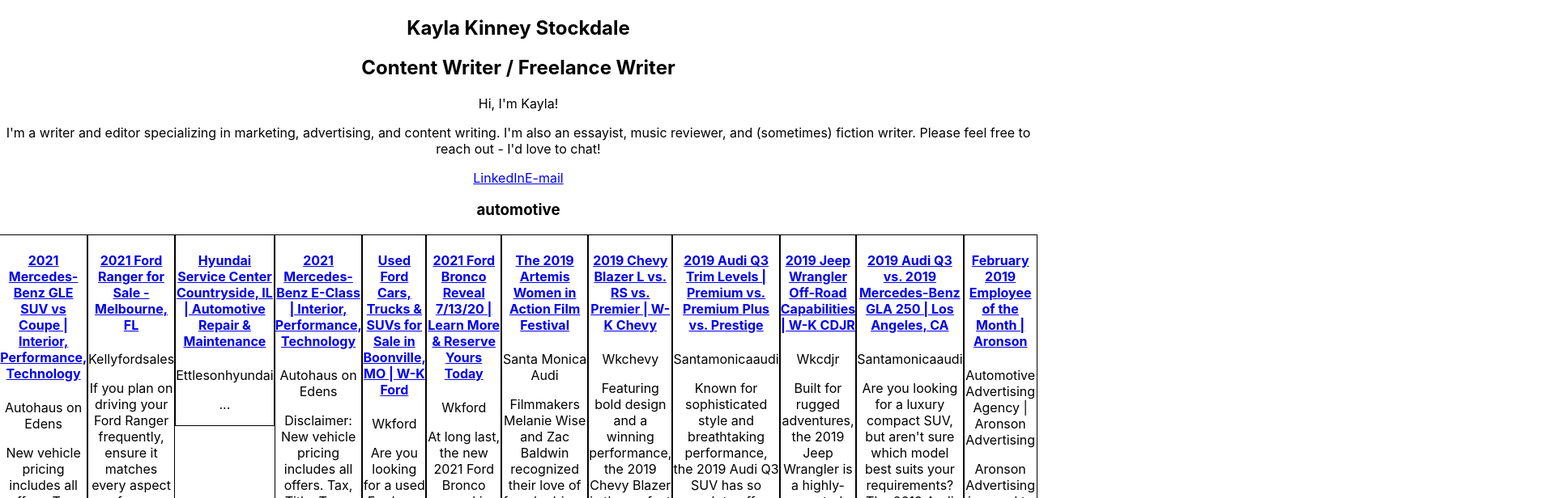
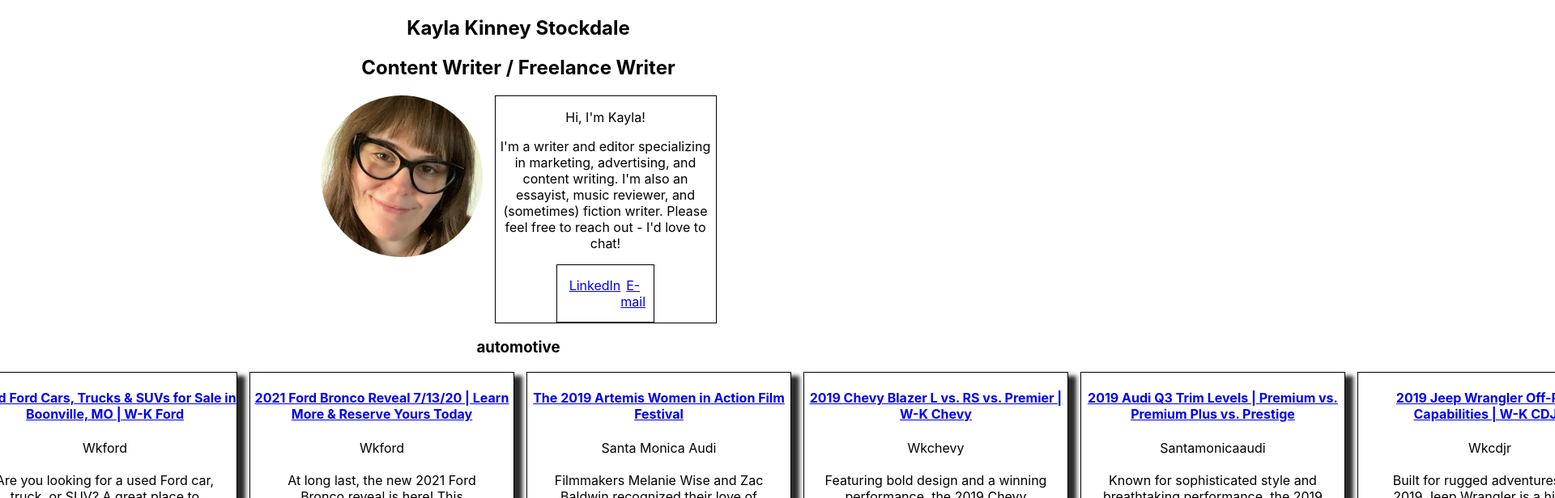
Before and after one commit to dstock3/k-portfolio, a React (Create React App) app: page / in a window 1280 px wide. Shown: the top 616 px of the page at 81% size, 1920 px wide, since content can reach past the window. Built offline with nearby package versions, Linux system fonts and the light colour scheme.

Commit message:
Started working on stylesheet.

```diff
--- a/src/App.css
+++ b/src/App.css
@@ -1,5 +1,10 @@
 .App {
   text-align: center;
+  display: flex;
+  flex-direction: column;
+  align-items: center;
+  margin: auto;
+  width: 85%;
 }
 
 .App-logo {
@@ -28,23 +33,58 @@
   color: #61dafb;
 }
 
-@keyframes App-logo-spin {
-  from {
-    transform: rotate(0deg);
-  }
-  to {
-    transform: rotate(360deg);
-  }
+.portfolio {
+  margin: auto;
+  width: 100%;
+}
+
+.category {
+  width: 100%;
 }
 
 .row {
   display: flex;
   justify-content: center;
   margin-bottom: 50px;
+  width: 100%;
+  margin-left: 10px
+}
+
+.profile-container {
+  margin: auto;
+  display: flex;
+  justify-content: center;
+  width: 50%;
+}
+
+.profile-pic-container > img {
+  border-radius: 50%;
+
+}
+
+.profile-info {
+  width: 50%;
+  margin-left: 15px;
+  border: 1px solid black;
+}
+
+.link-container {
+  padding: 15px;
+  border: 1px solid black;
+  margin: auto;
+  display: flex;
+  justify-content: space-between;
+  width: 33%;
 }
 
 article {
   border: 1px solid black;
-  width: 350px;
+  min-width: 325px;
   height: fit-content;
+  margin-right: 15px;
+  box-shadow: 10px 5px 5px rgb(44, 44, 44);
 }
+article > p {
+  margin-inline: 25px;
+  margin-bottom: 20px;
+}
--- a/src/components/Intro.js
+++ b/src/components/Intro.js
@@ -1,15 +1,29 @@
 import React from 'react';
 import desc from '../data/desc.json'
+import profile from '../assets/k-profile.jpg'
 
 function Intro() {
   return(
     <section className="intro">
         <h1>{desc.name}</h1>
         <h2>{desc.position}</h2>
-        <p>{desc.intro}</p>
-        <p>{desc.description}</p>
-        <a href="https://www.linkedin.com/in/kayla-stockdale-27b64448/">LinkedIn</a>
-        <a href={`mailto: ${desc.email}`}>E-mail</a>
+
+        <div className="profile-container">
+            <div className="profile-pic-container">
+                <img src={profile} alt="profile"></img>
+            </div>
+            <div className="profile-info">
+                <p>{desc.intro}</p>
+                <p>{desc.description}</p>
+
+                <div className="link-container">
+                    <a href="https://www.linkedin.com/in/kayla-stockdale-27b64448/" target="_blank" rel="noopener noreferrer">LinkedIn</a>
+                    <a href={`mailto: ${desc.email}`}>E-mail</a>
+
+                </div>
+
+            </div>
+        </div>
     </section>
   )
 }
--- a/src/components/Portfolio.js
+++ b/src/components/Portfolio.js
@@ -11,7 +11,9 @@
                     {Object.keys(content[keyName]).map((article, i)=>(
                         <article className={article}>
                             <h4>
-                                <a href={content[keyName][article].source} target="_blank" rel="noopener noreferrer">{content[keyName][article].title}</a>
+                                <a href={content[keyName][article].source} target="_blank" rel="noopener noreferrer">{
+                                    content[keyName][article].title}
+                                </a>
                             </h4>
                             <p>{content[keyName][article].client}</p>
                             {content[keyName][article].date ?
```
